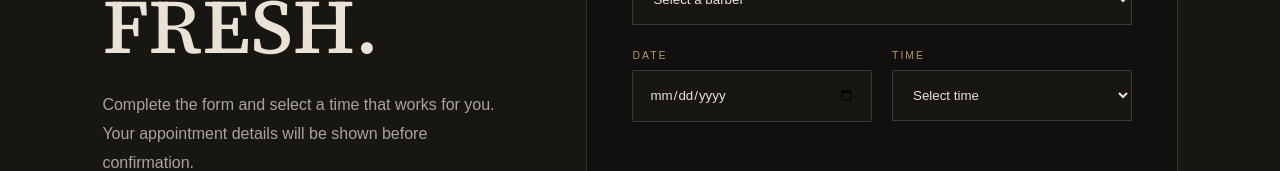
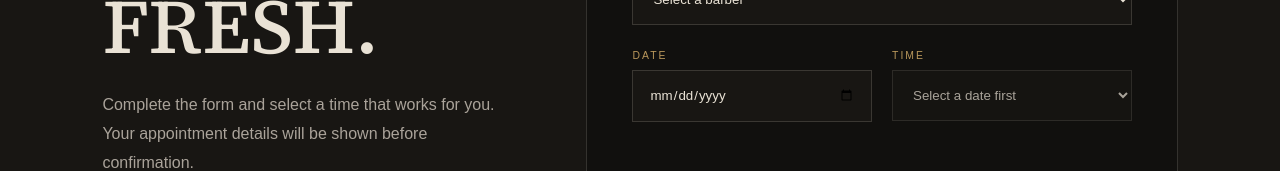
Before and after one commit to Banele1815/barber-shop, a React (Vite) app: page /booking in a window 1280 px wide. Shown: the part 908-1079 px from the top of the page. Built offline with nearby package versions, Linux system fonts and the light colour scheme.

Commit message:
ficed booking

```diff
--- a/src/pages/Booking.jsx
+++ b/src/pages/Booking.jsx
@@ -15,18 +15,6 @@ const barbers = [
   "Mandla",
 ];
 
-const times = [
-  "09:00",
-  "10:00",
-  "11:00",
-  "12:00",
-  "13:00",
-  "14:00",
-  "15:00",
-  "16:00",
-  "17:00",
-];
-
 function Booking() {
   const [formData, setFormData] = useState({
     service: "",
@@ -40,27 +28,203 @@ function Booking() {
 
   const [submitted, setSubmitted] = useState(false);
 
+  // Get available appointment times based on the selected day
+  function getAvailableTimes() {
+    if (!formData.date) {
+      return [];
+    }
+
+    const selectedDate = new Date(`${formData.date}T00:00:00`);
+    const day = selectedDate.getDay();
+
+    // Sunday — CLOSED
+    if (day === 0) {
+      return [];
+    }
+
+    // Saturday — shop closes at 16:00
+    // Last 1-hour appointment starts at 15:00
+    if (day === 6) {
+      return [
+        "09:00",
+        "10:00",
+        "11:00",
+        "12:00",
+        "13:00",
+        "14:00",
+        "15:00",
+      ];
+    }
+
+    // Monday-Friday
+    // Shop closes at 18:00
+    // Last 1-hour appointment starts at 17:00
+    return [
+      "09:00",
+      "10:00",
+      "11:00",
+      "12:00",
+      "13:00",
+      "14:00",
+      "15:00",
+      "16:00",
+      "17:00",
+    ];
+  }
+
   function handleChange(event) {
     const { name, value } = event.target;
 
     setFormData((previous) => ({
       ...previous,
       [name]: value,
+
+      // Clear the selected time when the date changes
+      ...(name === "date" && {
+        time: "",
+      }),
     }));
   }
 
   function handleSubmit(event) {
     event.preventDefault();
+
+    // Extra validation to make sure a valid time is selected
+    const availableTimes = getAvailableTimes();
+
+    if (!availableTimes.includes(formData.time)) {
+      alert("Please select a valid appointment time.");
+      return;
+    }
+
     setSubmitted(true);
   }
 
+  function createCalendarDetails() {
+    const start = new Date(`${formData.date}T${formData.time}:00`);
+
+    const end = new Date(start);
+
+    // Appointment duration = 60 minutes
+    end.setMinutes(end.getMinutes() + 60);
+
+    function formatCalendarDate(date) {
+      const year = date.getFullYear();
+      const month = String(date.getMonth() + 1).padStart(2, "0");
+      const day = String(date.getDate()).padStart(2, "0");
+      const hours = String(date.getHours()).padStart(2, "0");
+      const minutes = String(date.getMinutes()).padStart(2, "0");
+      const seconds = String(date.getSeconds()).padStart(2, "0");
+
+      return `${year}${month}${day}T${hours}${minutes}${seconds}`;
+    }
+
+    const startDate = formatCalendarDate(start);
+    const endDate = formatCalendarDate(end);
+
+    const title = `${formData.service} at WENS Barbershop`;
+
+    const details = [
+      `Service: ${formData.service}`,
+      `Barber: ${formData.barber}`,
+      `Customer: ${formData.name}`,
+      `Phone: ${formData.phone}`,
+      `Email: ${formData.email}`,
+    ].join("\n");
+
+    const location =
+      "123 Main Street, Johannesburg, Gauteng, South Africa";
+
+    return {
+      title,
+      startDate,
+      endDate,
+      details,
+      location,
+    };
+  }
+
+  // Google Calendar
+  function addToGoogleCalendar() {
+    const calendar = createCalendarDetails();
+
+    const url = new URL(
+      "https://calendar.google.com/calendar/render"
+    );
+
+    url.searchParams.set("action", "TEMPLATE");
+
+    url.searchParams.set("text", calendar.title);
+
+    url.searchParams.set(
+      "dates",
+      `${calendar.startDate}/${calendar.endDate}`
+    );
+
+    url.searchParams.set(
+      "details",
+      calendar.details
+    );
+
+    url.searchParams.set(
+      "location",
+      calendar.location
+    );
+
+    window.open(url.toString(), "_blank");
+  }
+
+  // Apple Calendar / iCalendar
+  function downloadAppleCalendar() {
+    const calendar = createCalendarDetails();
+
+    const icsContent = [
+      "BEGIN:VCALENDAR",
+      "VERSION:2.0",
+      "PRODID:-//WENS Barbershop//Booking//EN",
+      "BEGIN:VEVENT",
+      `UID:${Date.now()}@wensbarbershop`,
+      `DTSTART:${calendar.startDate}`,
+      `DTEND:${calendar.endDate}`,
+      `SUMMARY:${calendar.title}`,
+      `DESCRIPTION:${calendar.details.replace(/\n/g, "\\n")}`,
+      `LOCATION:${calendar.location}`,
+      "END:VEVENT",
+      "END:VCALENDAR",
+    ].join("\r\n");
+
+    const blob = new Blob([icsContent], {
+      type: "text/calendar;charset=utf-8",
+    });
+
+    const url = URL.createObjectURL(blob);
+
+    const link = document.createElement("a");
+
+    link.href = url;
+    link.download = "wens-barbershop-appointment.ics";
+
+    document.body.appendChild(link);
+
+    link.click();
+
+    document.body.removeChild(link);
+
+    URL.revokeObjectURL(url);
+  }
+
   return (
-    <>
     <main className="booking-page">
+
+      {/* HERO */}
       <section className="page-hero booking-hero">
-          <p className="section-label">RESERVE YOUR CHAIR</p>
+        <p className="section-label">
+          RESERVE YOUR CHAIR
+        </p>
 
-          <h1>BOOK AN APPOINTMENT</h1>
+        <h1>
+          BOOK AN APPOINTMENT
+        </h1>
 
         <p>
           Choose your service, barber, date and time.
@@ -68,10 +232,18 @@ function Booking() {
         </p>
       </section>
 
+
+      {/* BOOKING SECTION */}
       <section className="booking-section">
+
         <div className="booking-container">
+
+          {/* INTRO */}
           <div className="booking-intro">
-              <p className="section-label">YOUR NEXT LOOK</p>
+
+            <p className="section-label">
+              YOUR NEXT LOOK
+            </p>
 
             <h2>
               LET'S GET
@@ -80,16 +252,30 @@ function Booking() {
             </h2>
 
             <p>
-                Complete the form and select a time that works for you.
-                Your appointment details will be shown before confirmation.
+              Complete the form and select a time that works
+              for you. Your appointment details will be shown
+              before confirmation.
             </p>
+
           </div>
 
+
+          {/* FORM / SUCCESS */}
           <div className="booking-form-wrapper">
+
             {!submitted ? (
-                <form onSubmit={handleSubmit} className="booking-form">
+
+              <form
+                onSubmit={handleSubmit}
+                className="booking-form"
+              >
+
+                {/* SERVICE */}
                 <div className="form-group">
-                    <label htmlFor="service">SERVICE</label>
+
+                  <label htmlFor="service">
+                    SERVICE
+                  </label>
 
                   <select
                     id="service"
@@ -98,18 +284,31 @@ function Booking() {
                     onChange={handleChange}
                     required
                   >
-                      <option value="">Select a service</option>
+
+                    <option value="">
+                      Select a service
+                    </option>
 
                     {services.map((service) => (
-                        <option key={service} value={service}>
+                      <option
+                        key={service}
+                        value={service}
+                      >
                         {service}
                       </option>
                     ))}
+
                   </select>
+
                 </div>
 
+
+                {/* BARBER */}
                 <div className="form-group">
-                    <label htmlFor="barber">BARBER</label>
+
+                  <label htmlFor="barber">
+                    BARBER
+                  </label>
 
                   <select
                     id="barber"
@@ -118,19 +317,34 @@ function Booking() {
                     onChange={handleChange}
                     required
                   >
-                      <option value="">Select a barber</option>
+
+                    <option value="">
+                      Select a barber
+                    </option>
 
                     {barbers.map((barber) => (
-                        <option key={barber} value={barber}>
+                      <option
+                        key={barber}
+                        value={barber}
+                      >
                         {barber}
                       </option>
                     ))}
+
                   </select>
+
                 </div>
 
+
+                {/* DATE + TIME */}
                 <div className="form-row">
+
+                  {/* DATE */}
                   <div className="form-group">
-                      <label htmlFor="date">DATE</label>
+
+                    <label htmlFor="date">
+                      DATE
+                    </label>
 
                     <input
                       id="date"
@@ -140,10 +354,16 @@ function Booking() {
                       onChange={handleChange}
                       required
                     />
+
                   </div>
 
+
+                  {/* TIME */}
                   <div className="form-group">
-                      <label htmlFor="time">TIME</label>
+
+                    <label htmlFor="time">
+                      TIME
+                    </label>
 
                     <select
                       id="time"
@@ -151,24 +371,48 @@ function Booking() {
                       value={formData.time}
                       onChange={handleChange}
                       required
+                      disabled={
+                        !formData.date ||
+                        getAvailableTimes().length === 0
+                      }
                     >
-                        <option value="">Select time</option>
 
-                        {times.map((time) => (
-                          <option key={time} value={time}>
+                      <option value="">
+                        {!formData.date
+                          ? "Select a date first"
+                          : getAvailableTimes().length === 0
+                            ? "Closed on Sunday"
+                            : "Select time"}
+                      </option>
+
+                      {getAvailableTimes().map((time) => (
+                        <option
+                          key={time}
+                          value={time}
+                        >
                           {time}
                         </option>
                       ))}
+
                     </select>
-                    </div>
+
                   </div>
 
+                </div>
+
+
+                {/* DETAILS DIVIDER */}
                 <div className="form-divider">
                   YOUR DETAILS
                 </div>
 
+
+                {/* NAME */}
                 <div className="form-group">
-                    <label htmlFor="name">FULL NAME</label>
+
+                  <label htmlFor="name">
+                    FULL NAME
+                  </label>
 
                   <input
                     id="name"
@@ -179,11 +423,19 @@ function Booking() {
                     onChange={handleChange}
                     required
                   />
+
                 </div>
 
+
+                {/* EMAIL + PHONE */}
                 <div className="form-row">
+
+                  {/* EMAIL */}
                   <div className="form-group">
-                      <label htmlFor="email">EMAIL</label>
+
+                    <label htmlFor="email">
+                      EMAIL
+                    </label>
 
                     <input
                       id="email"
@@ -194,10 +446,16 @@ function Booking() {
                       onChange={handleChange}
                       required
                     />
+
                   </div>
 
+
+                  {/* PHONE */}
                   <div className="form-group">
-                      <label htmlFor="phone">PHONE</label>
+
+                    <label htmlFor="phone">
+                      PHONE
+                    </label>
 
                     <input
                       id="phone"
@@ -208,59 +466,146 @@ function Booking() {
                       onChange={handleChange}
                       required
                     />
-                    </div>
+
                   </div>
 
-                  <button type="submit" className="btn btn-primary booking-button">
+                </div>
+
+
+                {/* SUBMIT */}
+                <button
+                  type="submit"
+                  className="btn btn-primary booking-button"
+                >
                   Confirm Appointment
                 </button>
+
               </form>
+
             ) : (
+
+              /* SUCCESS */
               <div className="booking-success">
-                  <p className="section-label">APPOINTMENT REQUEST</p>
 
-                  <h2>YOU'RE BOOKED.</h2>
+                <p className="section-label">
+                  APPOINTMENT REQUEST
+                </p>
+
+                <h2>
+                  YOU'RE BOOKED.
+                </h2>
 
                 <p>
-                    Your appointment details have been captured successfully.
+                  Your appointment details have been
+                  captured successfully.
                 </p>
 
+
+                {/* SUMMARY */}
                 <div className="booking-summary">
+
                   <div>
-                      <span>SERVICE</span>
-                      <strong>{formData.service}</strong>
+                    <span>
+                      SERVICE
+                    </span>
+
+                    <strong>
+                      {formData.service}
+                    </strong>
                   </div>
 
+
                   <div>
-                      <span>BARBER</span>
-                      <strong>{formData.barber}</strong>
+                    <span>
+                      BARBER
+                    </span>
+
+                    <strong>
+                      {formData.barber}
+                    </strong>
                   </div>
 
+
                   <div>
-                      <span>DATE</span>
-                      <strong>{formData.date}</strong>
+                    <span>
+                      DATE
+                    </span>
+
+                    <strong>
+                      {formData.date}
+                    </strong>
                   </div>
 
+
                   <div>
-                      <span>TIME</span>
-                      <strong>{formData.time}</strong>
+                    <span>
+                      TIME
+                    </span>
+
+                    <strong>
+                      {formData.time}
+                    </strong>
                   </div>
+
+
+                  <div>
+                    <span>
+                      CLIENT
+                    </span>
+
+                    <strong>
+                      {formData.name}
+                    </strong>
                   </div>
+
+                </div>
+
+
+                {/* CALENDAR BUTTONS */}
+                <div className="calendar-actions">
+
+                  <button
+                    type="button"
+                    className="btn btn-primary"
+                    onClick={addToGoogleCalendar}
+                  >
+                    Add to Google Calendar
+                  </button>
+
 
                   <button
                     type="button"
                     className="btn btn-outline"
-                    onClick={() => setSubmitted(false)}
+                    onClick={downloadAppleCalendar}
+                  >
+                    Add to Apple Calendar
+                  </button>
+
+                </div>
+
+
+                {/* NEW BOOKING */}
+                <button
+                  type="button"
+                  className="btn btn-outline"
+                  onClick={() => {
+                    setSubmitted(false);
+                  }}
                 >
                   Make Another Booking
                 </button>
+
               </div>
+
             )}
+
           </div>
+
         </div>
+
       </section>
+
     </main>
-    </>
   );
 }
 
```
Also changed, not shown: src/index.css (+17 -0 lines). Lines whose indentation alone changed are shown as unchanged.
